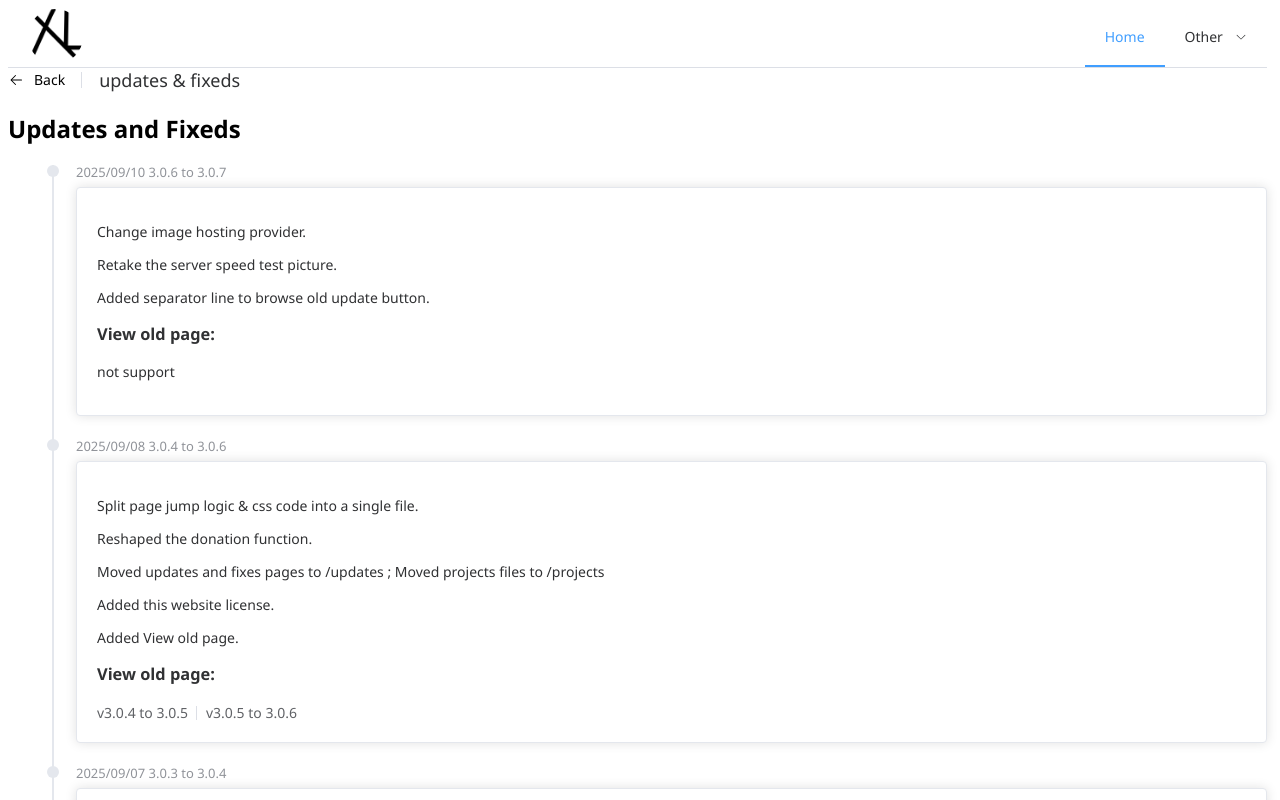
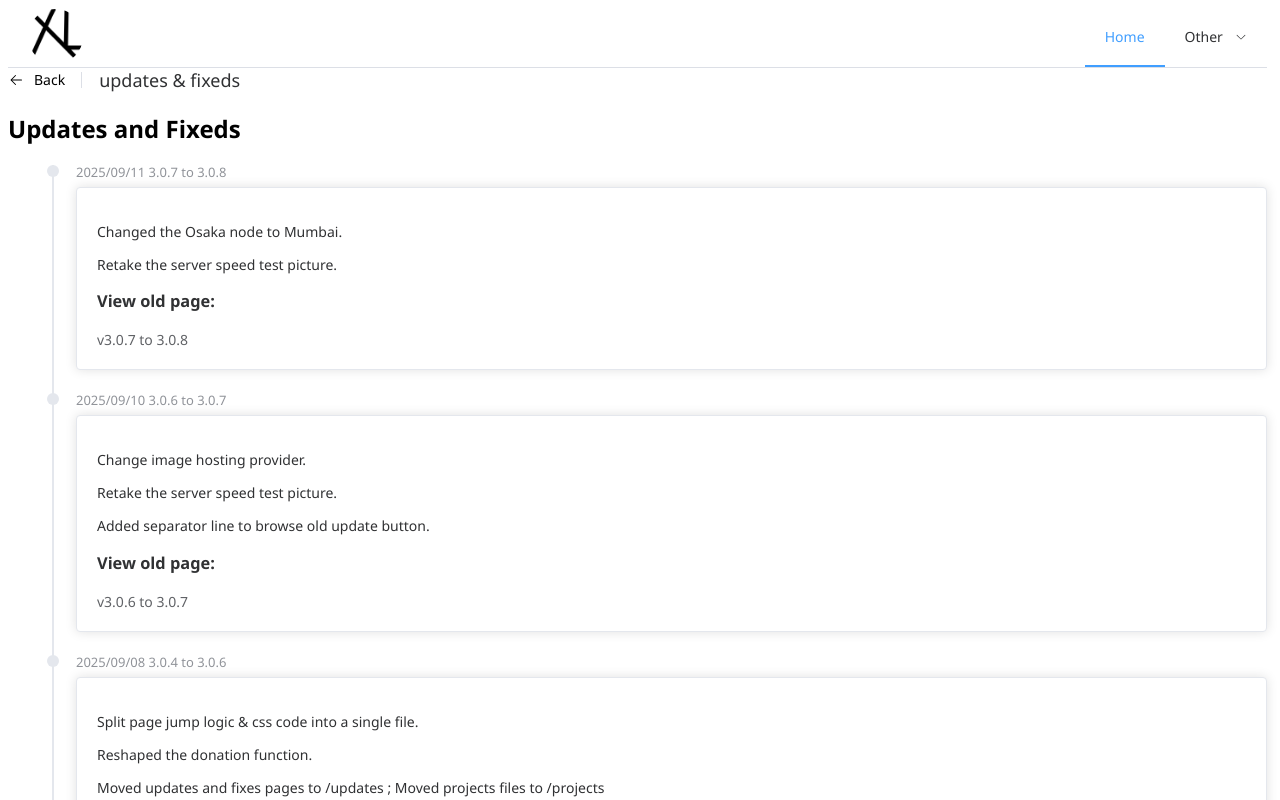
Before and after one commit to mokanove/867678.xyz, a Vue app: page /updates in a window 1280 px wide. Shown: the top 800 px of the page. Built offline with nearby package versions, Linux system fonts and the light colour scheme.

Commit message:
3.0.7 to 3.0.8

```diff
--- a/package.json
+++ b/package.json
@@ -1,7 +1,7 @@
 {
   "name": "867678.xyz",
   "private": true,
-  "version": "3.0.7",
+  "version": "3.0.8",
   "type": "module",
   "scripts": {
     "dev": "vite",
--- a/src/views/home.vue
+++ b/src/views/home.vue
@@ -83,14 +83,13 @@
         <el-card class="project-card"  shadow="hover">
           <template #header>
             <div class="card-header">
-              <span>Osaka , Kansai , Japan(OSA)</span>
+              <span>Mumbai, Maharashtra, India (BOM) </span>
             </div>
           </template>
-          <el-text  class="mx-1" type="danger">The service is shut down because the traffic is about to be exhausted.Next boot time: 2025-09-23</el-text>
-          <p>Domain:jp-osa.867678.xyz:81</p>
-          <p>IPv4:166.88.100.243</p>
-          <p>IPv6:[2400:8d60:8::c0b:1ea8]</p>
-          <img src="https://raw.githubusercontent.com/mokanove/867678.xyz/refs/heads/servers/OSA.png"/>
+          <p>Domain:in-bom.867678.xyz:81</p>
+          <p>IPv4:65.20.89.131</p>
+          <p>IPv6:[2401:c080:2400:1705:5400:05ff:fea0:41dd]</p>
+          <img src="https://raw.githubusercontent.com/mokanove/867678.xyz/refs/heads/servers/BOM.png"/>
           <template #footer>
             <el-button type="primary" @click="tenj">10MB</el-button>
             <el-button type="success" @click="onej">100MB</el-button>
@@ -196,19 +195,19 @@ const ghit = () => {
 //servers
 //osa
 const tenj = () => {
-  window.location.href = 'https://jp-osa.867678.xyz:81/10.bin';
+  window.location.href = 'https://in-bom.867678.xyz:81/10.bin';
   Message()
 }
 const onej = () => {
-  window.location.href = 'https://jp-osa.867678.xyz:81/100.bin';
+  window.location.href = 'https://in-bom.867678.xyz:81/100.bin';
   Message()
 }
 const threej = () => {
-  window.location.href = 'https://jp-osa.867678.xyz:81/300.bin';
+  window.location.href = 'https://in-bom.867678.xyz:81/300.bin';
   Message()
 }
 const osam = () => {
-  window.open('https://github.com/mokanove/867678.xyz/blob/servers/README.md#osaka--kansai--japan-osa', '_blank')
+  window.open('https://github.com/mokanove/867678.xyz/blob/servers/README.md#mumbai-maharashtra-india-bom', '_blank')
 }
 //lax
 const tenu = () => {
--- a/src/views/updates.vue
+++ b/src/views/updates.vue
@@ -6,13 +6,21 @@
   </el-page-header>
 <h2>Updates and Fixeds</h2>
     <el-timeline style="max-width: 100%">
+      <el-timeline-item timestamp="2025/09/11 3.0.7 to 3.0.8" placement="top">
+      <el-card>
+        <p>Changed the Osaka node to Mumbai.</p>
+        <p>Retake the server speed test picture.</p>
+        <h3>View old page:</h3>
+        <el-link href="https://867678.xyz/" target="_blank">v3.0.7 to 3.0.8</el-link>
+      </el-card>
+      </el-timeline-item>
       <el-timeline-item timestamp="2025/09/10 3.0.6 to 3.0.7" placement="top">
       <el-card>
         <p>Change image hosting provider.</p>
         <p>Retake the server speed test picture.</p>
         <p>Added separator line to browse old update button.</p>
         <h3>View old page:</h3>
-        <p>not support</p>
+        <el-link href="https://c362a2b7.867678.pages.dev/" target="_blank">v3.0.6 to 3.0.7</el-link>
       </el-card>
       </el-timeline-item>
      <el-timeline-item timestamp="2025/09/08 3.0.4 to 3.0.6" placement="top">
```
Also changed, not shown: src/views/jp-osa.vue (added, +21 -0 lines), 1 other file (tests, documents, lock files or other folders).
